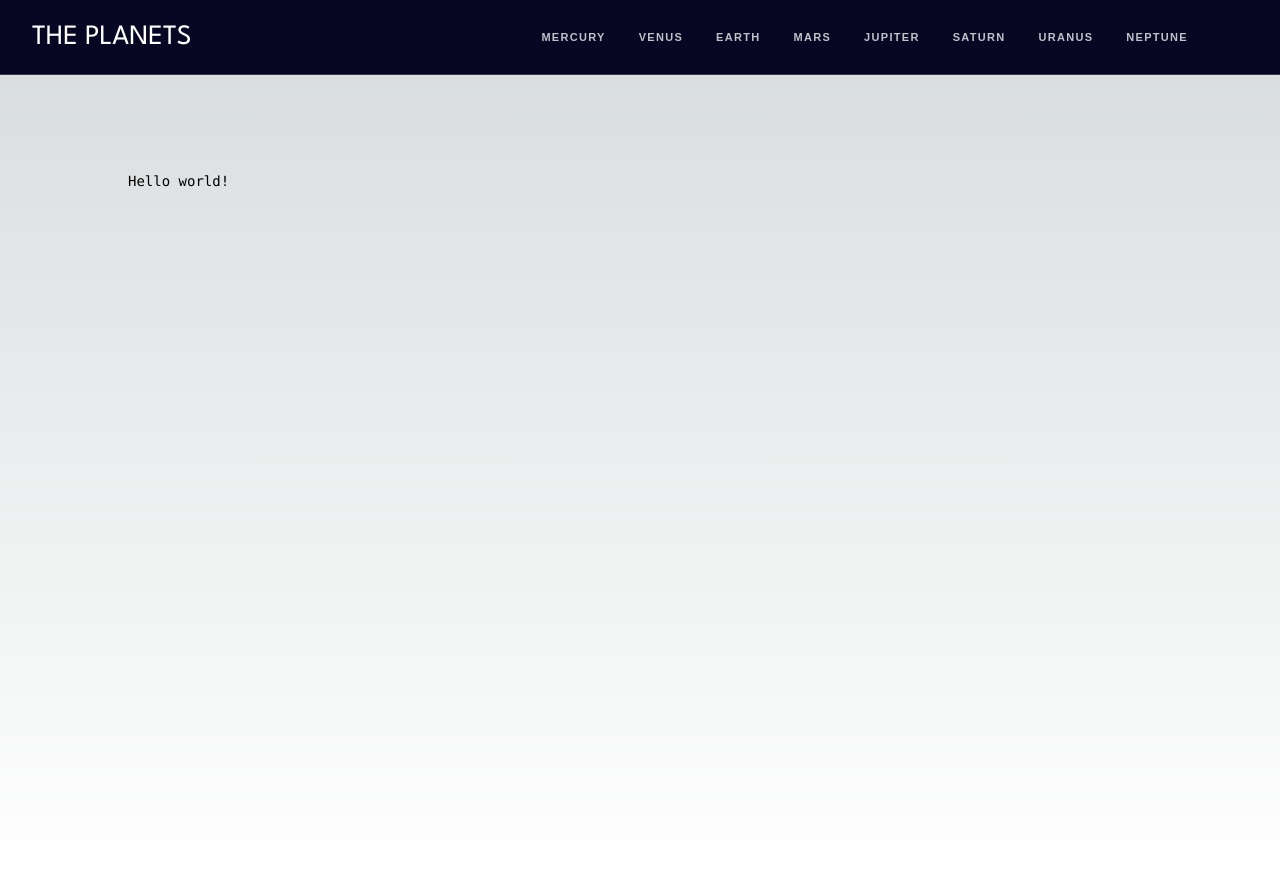
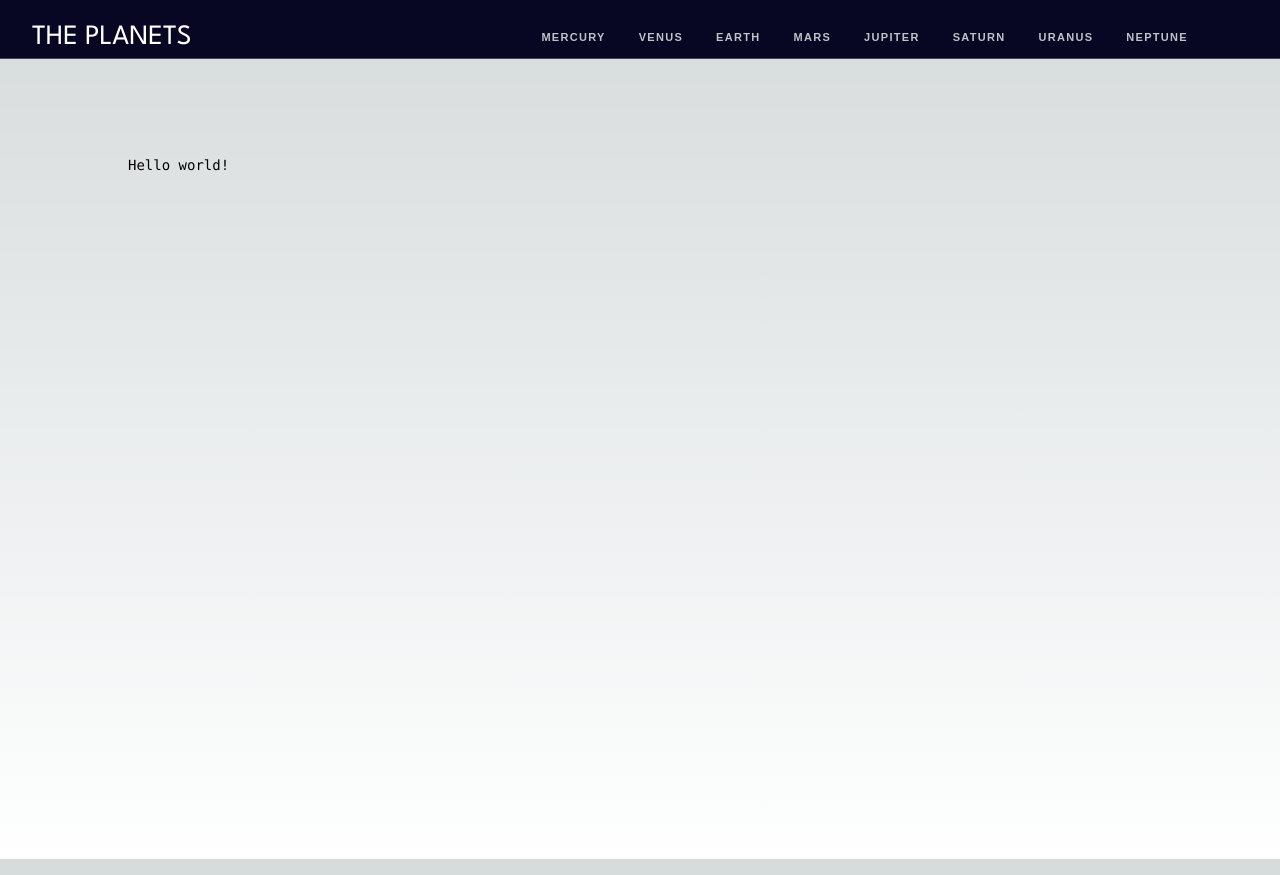
Before and after one commit to MaxAnderberg/planets-fact-site, a Next.js app: page / in a window 1280 px wide. Built offline with nearby package versions, Linux system fonts and the light colour scheme.

Commit message:
fixed spacing for tablet

```diff
--- a/components/Navbar.tsx
+++ b/components/Navbar.tsx
@@ -12,7 +12,7 @@ const Navbar = () => {
   };
 
   return (
-    <nav className='bg-[#070724] text-white py-[16px] px-[24px] md:px-0 lg:flex lg:justify-between lg:items-center lg:border-b border-white border-opacity-20 lg:pr-[41px] lg:pl-[32px]'>
+    <nav className='bg-[#070724] text-white py-[16px] md:pb-0 px-[24px] md:px-0 lg:flex lg:justify-between lg:items-center lg:border-b border-white border-opacity-25 lg:pr-[41px] lg:pl-[32px]'>
       <div className='flex justify-between items-center md:flex-col'>
         <p className='uppercase font-antonio text-[28px]'>
           The planets
@@ -42,7 +42,7 @@ const Navbar = () => {
           </div>
         )}
       </div>
-      <div className='hidden md:flex px-0 border-b lg:border-none mt-[19px] lg:mt-0'>
+      <div className='hidden md:flex px-0  mt-[19px] lg:mt-0'>
         <div className='flex justify-center w-full px-[51px] '>
           <ul className='flex gap-[33px] w-full'>
             {planetsData.map((planet) => (
```
